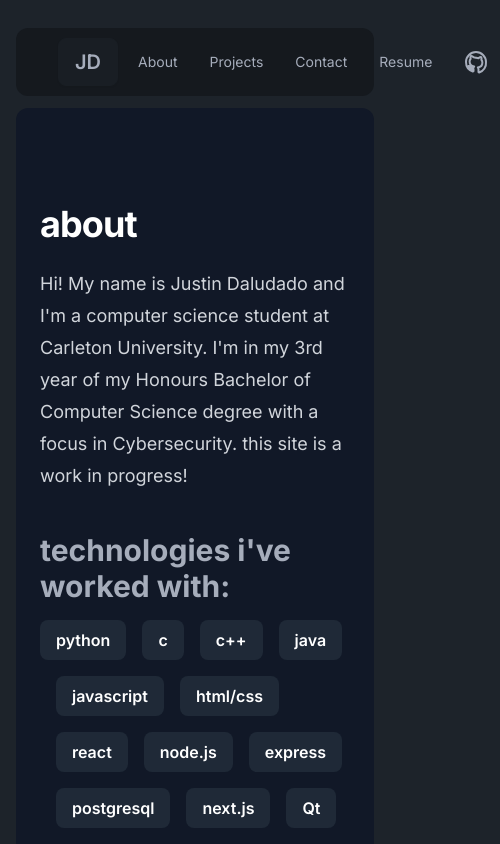
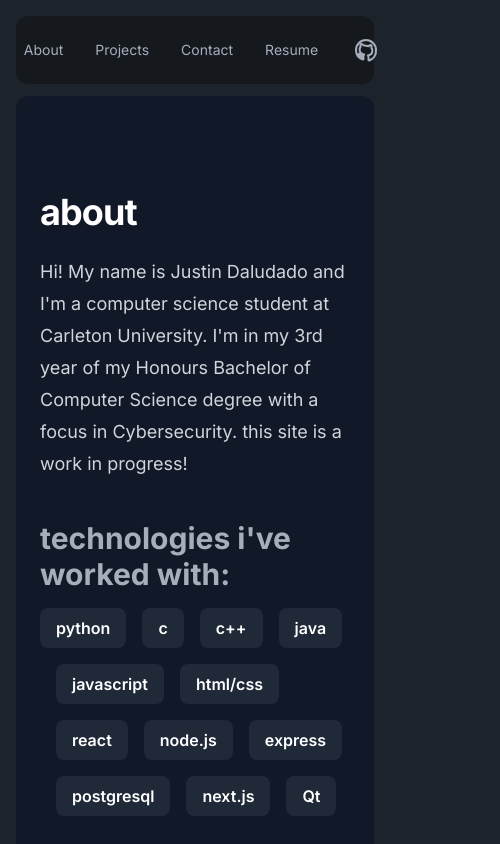
Before and after one commit to justindal/jd-website, a Next.js app: page / in a window 390 px wide. Shown: the top 844 px of the page, 500 px wide, since content can reach past the window. Built offline with nearby package versions, Linux system fonts and the light colour scheme.

Commit message:
fix navbar on mobile screens

```diff
--- a/src/app/components/Contact.tsx
+++ b/src/app/components/Contact.tsx
@@ -6,11 +6,6 @@ const Contact = () => {
           id='contact'
           className='relative isolate bg-gray-700 py-24 sm:py-32 rounded-xl mt-3'
         >
-          <div
-            className='hidden sm:absolute sm:-top-10 sm:right-1/2 sm:-z-10 sm:mr-10 sm:block sm:transform-gpu sm:blur-3xl'
-            aria-hidden='true'
-          ></div>
-
           <div className='mx-auto max-w-7xl px-6 lg:px-8'>
             <div className='mx-auto max-w-2xl lg:mx-0'>
               <h2 className='text-4xl font-bold tracking-tight text-white sm:text-6xl'>
--- a/src/app/components/NavBar.tsx
+++ b/src/app/components/NavBar.tsx
@@ -1,5 +1,5 @@
 'use client'
-import React from 'react'
+import React, { useState } from 'react'
 import { Link } from 'react-scroll'
 
 const NavBar = () => {
@@ -10,20 +10,14 @@ const NavBar = () => {
     })
   }
 
+  const [isDropdownOpen, setIsDropdownOpen] = React.useState(false)
+
   return (
-    <div className='navbar bg-base-300 rounded-xl sticky top-0 z-50 mt-3 mb-3'>
+    <div className='navbar bg-base-300 rounded-xl flex lg:flex-row justify-center items-center'>
       <div className='navbar-start'>
-        <div
-          tabIndex={0}
-          role='button'
-          className='btn btn-ghost lg:hidden'
-        ></div>
-        <a className='btn text-xl' onClick={scrollToTop}>
-          JD
-        </a>
       </div>
       <div className='navbar-center'>
-        <ul className='menu menu-horizontal px-1'>
+        <ul className='menu menu-horizontal'>
           <li>
             <Link to='about' smooth={true}>
               About
```
